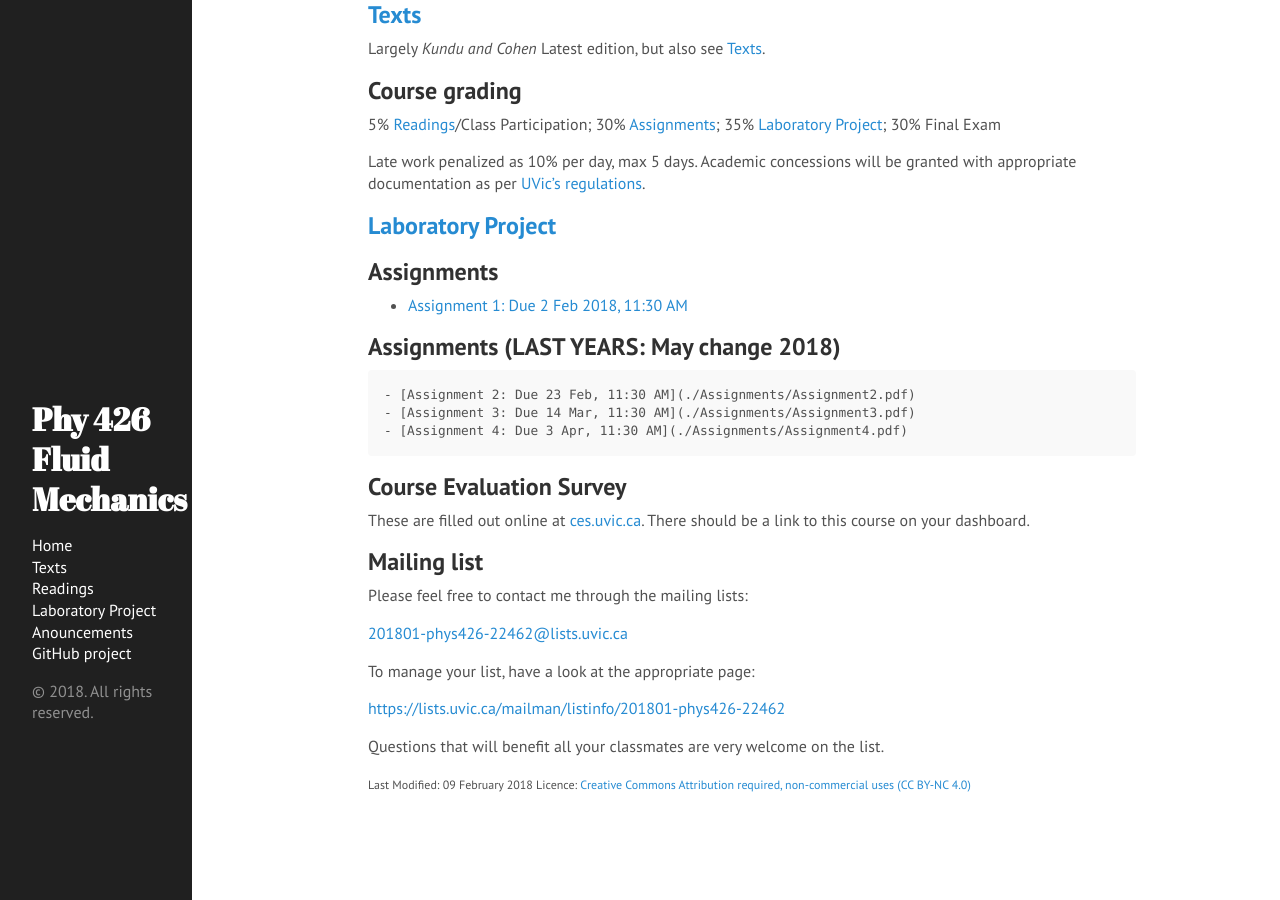
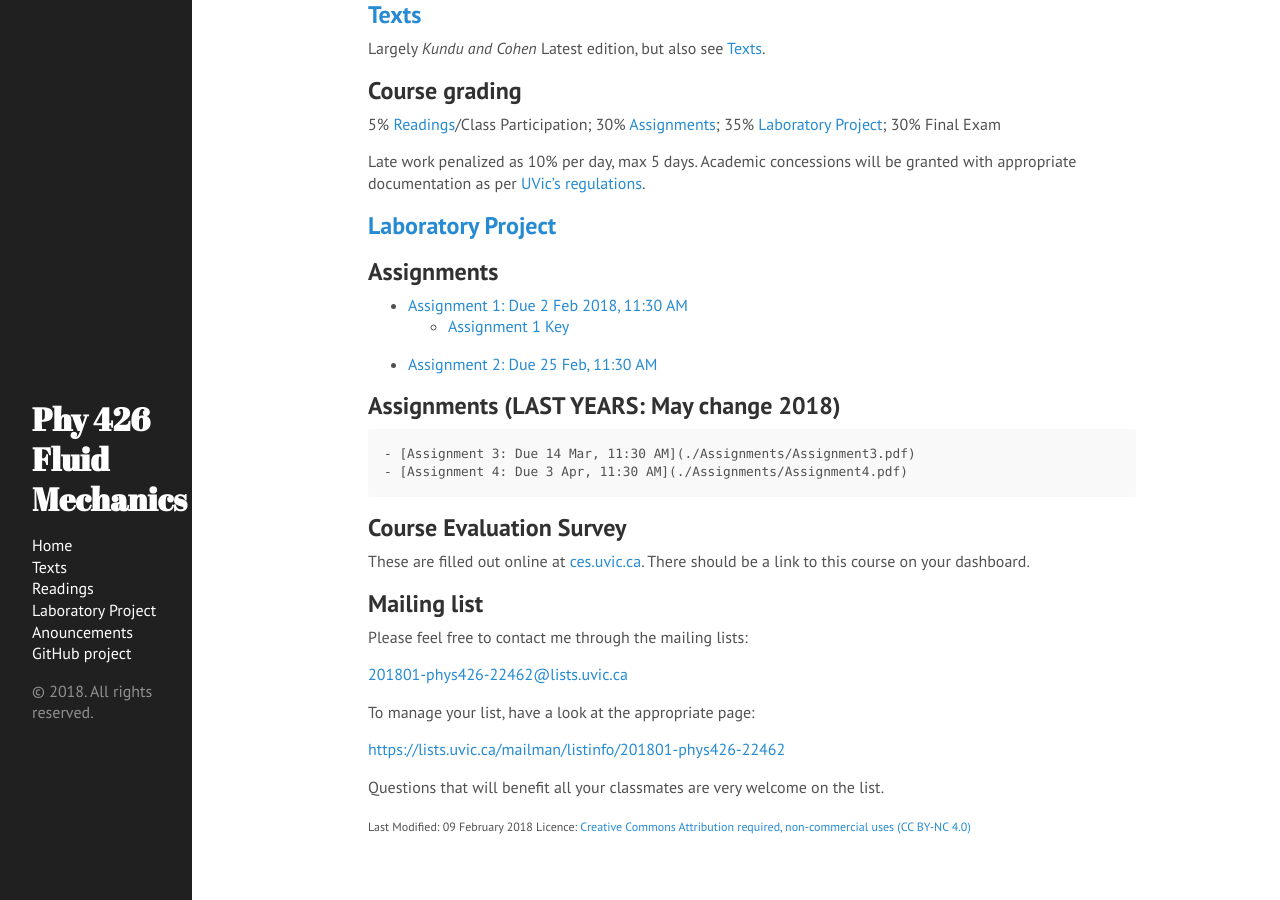
Before and after one commit to jklymak/Phy426, a Jekyll site: the page built from docs/index.md, in a window 1280 px wide and 900 px high, scrolled down 1146 px. Built offline with Jekyll 4.4.1, drawn with Linux system fonts in a browser that asks for light colours.

Commit message:
Assignments 1 and 2

```diff
--- a/docs/index.md
+++ b/docs/index.md
@@ -46,10 +46,11 @@ with appropriate documentation as per [UVic's regulations](http://www.uvic.ca/re
 ## Assignments
 
   - [Assignment 1: Due 2 Feb 2018, 11:30 AM](./Assignments/Assignment1.pdf)
+    - [Assignment 1 Key](./Assignments/Assignment1Key.pdf)
+  - [Assignment 2: Due 25 Feb, 11:30 AM](./Assignments/Assignment2.pdf)
 
 ## Assignments (LAST YEARS:  May change 2018)
 
-    - [Assignment 2: Due 23 Feb, 11:30 AM](./Assignments/Assignment2.pdf)
     - [Assignment 3: Due 14 Mar, 11:30 AM](./Assignments/Assignment3.pdf)
     - [Assignment 4: Due 3 Apr, 11:30 AM](./Assignments/Assignment4.pdf)
 
```
Also changed, not shown: 2 other files.
